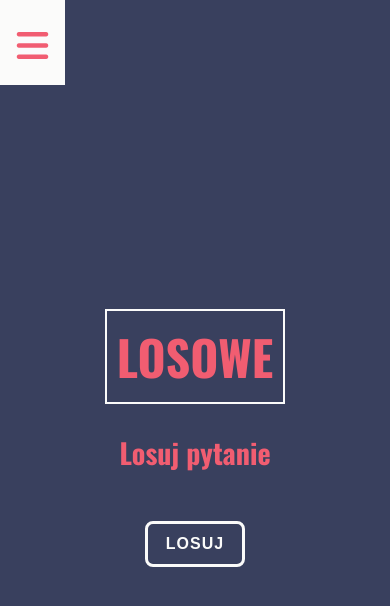
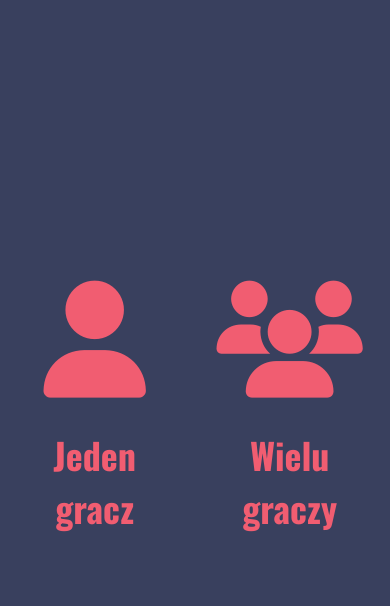
Before and after one commit to AdamKowalczuk/losuj-pytanie, a React (Create React App) app: page / in a window 390 px wide. Shown: the top 606 px of the page. Built offline with nearby package versions, Linux system fonts and the light colour scheme.

Commit message:
dodano menu wyboru ilości graczy

```diff
--- a/src/App.js
+++ b/src/App.js
@@ -3,6 +3,7 @@ import './styles/button.scss';
 import './styles/nav.scss';
 import Nav from './components/Nav';
 import React from 'react'
+import GameMode from './components/GameMode'
 
 import { useSelector, useDispatch } from 'react-redux'
 import { setActualQuestion } from './actions/index'
@@ -10,23 +11,44 @@ import { setActualQuestion } from './actions/index'
 export default function App() {
   const actualQuestion = useSelector(state => state.actualQuestion);
   const category = useSelector(state => state.category);
-
+  const mode= useSelector(state => state.mode);
   const dispatch = useDispatch();
   return (
   <>
     <div className="App">
-      <Nav />
+    {(() => {
 
+      if(mode===''){
+        return(
+        <GameMode/>
+        );
+
+      }
+      else if(mode==='singleplayer'){
+        return(
+        <>
+          <Nav/>
           <div className="draw-container">
             <div className="h1-box">
               <h1>{category.categoryPl}</h1>
             </div>
             <h3>{actualQuestion.description}</h3>
-
             <button className="btn btn-main" onClick={() => dispatch(setActualQuestion(category.categoryEn))}>
               Losuj
             </button>
           </div>
+        </>);
+
+      }
+      else{
+        return(
+        <>
+          <div className="draw-container">
+            <h1 >Siema frajerze </h1>
+          </div>
+        </>);
+      }
+    })()}
     </div>
   </>)
 }
--- a/src/actions/index.js
+++ b/src/actions/index.js
@@ -1,5 +1,3 @@
-
-
 export const setActualQuestion = (category) => {
     return {
         type: 'SET_ACTUAL_QUESTION',
@@ -14,3 +12,10 @@ export const setCategory = (category) => {
         payload: category
     }
 };
+
+export const setMode = (mode) => {
+    return {
+        type: 'SET_GAMEMODE',
+        payload: mode
+    }
+};
--- /dev/null
+++ b/src/components/GameMode.js
@@ -0,0 +1,25 @@
+import React from 'react'
+import '../styles/GameMode.scss'
+
+import {  useDispatch } from 'react-redux'
+import { setMode } from '../actions/index'
+export default function GameMode() {
+
+  const dispatch = useDispatch();
+    return (
+        <>
+            <div className="gamemode-container">
+                <div className="player-number-container" onClick={() => dispatch(setMode('singleplayer'))}>
+                    <div><i className="player-number fas fa-user"></i></div>
+                    <h2>Jeden gracz</h2>
+                </div>
+
+                <div className="player-number-container" onClick={() => dispatch(setMode('multiplayer'))}>
+                    <div><i className="player-number fas fa-users"></i></div>
+                    <h2>Wielu graczy</h2>
+                </div>
+            </div>
+
+        </>
+    )
+}
--- a/src/reducers/index.js
+++ b/src/reducers/index.js
@@ -2,10 +2,12 @@
 import actualQuestionReducer from './draw';
 import categoryReducer from './category'
 import { combineReducers } from 'redux';
+import modeReducer from './mode';
 
 const allReducers = combineReducers({
     actualQuestion: actualQuestionReducer,
-    category: categoryReducer
+    category: categoryReducer,
+    mode:modeReducer
 })
 
 export default allReducers;
--- /dev/null
+++ b/src/reducers/mode.js
@@ -0,0 +1,12 @@
+
+const modeReducer = (state = "", action) => {
+
+    switch (action.type) {
+        case "SET_GAMEMODE":
+            return action.payload;
+        default:
+            return state
+    }
+}
+
+export default modeReducer;
--- /dev/null
+++ b/src/styles/GameMode.scss
@@ -0,0 +1,29 @@
+$red: #f15d71;
+$dark: #39405e;
+$white: #fbfbfa;
+
+.gamemode-container {
+  width: 100vw;
+  height: 100vh;
+  display: flex;
+  flex-direction: row;
+  justify-content: space-evenly;
+  align-items: center;
+  background-color: $dark;
+  color: $red;
+  .player-number-container {
+    padding: 20px;
+    cursor: pointer;
+  }
+  .player-number {
+    font-size: 15vw;
+  }
+}
+
+@media screen and (max-width: 759px) {
+  .gamemode-container {
+    .player-number {
+      font-size: 30vw;
+    }
+  }
+}
--- a/src/styles/nav.scss
+++ b/src/styles/nav.scss
@@ -1,7 +1,6 @@
-$red: #F15D71;
-$dark:#39405E;
-$white:#FBFBFA;
-
+$red: #f15d71;
+$dark: #39405e;
+$white: #fbfbfa;
 
 .nav {
   background: $red;
@@ -17,19 +16,18 @@ $white:#FBFBFA;
     color: $white;
     font-size: 36px;
   }
-    .nav-option:hover{
+  .nav-option:hover {
     background-color: $white;
     cursor: pointer;
-        i{
+    i {
       color: $red;
     }
   }
   .active {
     background-color: $dark;
-        i{
+    i {
       color: $red;
     }
-
   }
 }
 .menu {
@@ -54,27 +52,26 @@ $white:#FBFBFA;
     color: $white;
     font-size: 36px;
   }
-    .menu:hover{
+  .menu:hover {
     background-color: $white;
     cursor: pointer;
-        i{
+    i {
       color: $red;
     }
   }
-
 }
-.nav{
-    .menu:hover{
+.nav {
+  .menu:hover {
     background-color: $white;
     cursor: pointer;
-        i{
+    i {
       color: $red;
     }
   }
 }
 
-@media screen and (max-width: 759px){
-    .nav{
+@media screen and (max-width: 759px) {
+  .nav {
     width: 65px;
     .nav-option {
       display: block;
@@ -90,7 +87,4 @@ $white:#FBFBFA;
   }
 }
 
-
-
-
 // zrobić cursor ?
```
Also changed, not shown: 1 other file (tests, documents, lock files or other folders). Lines whose indentation alone changed are shown as unchanged.
